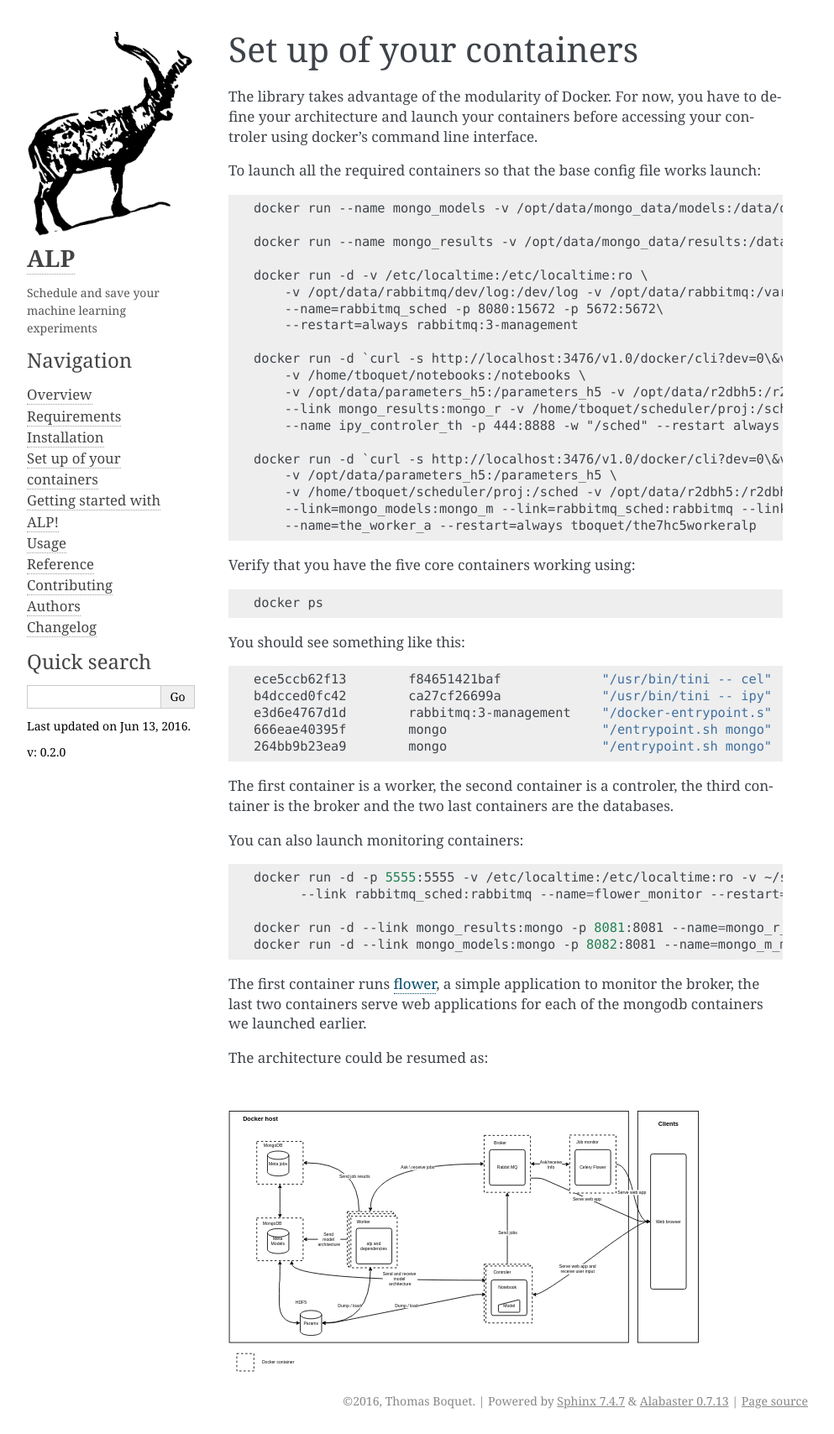
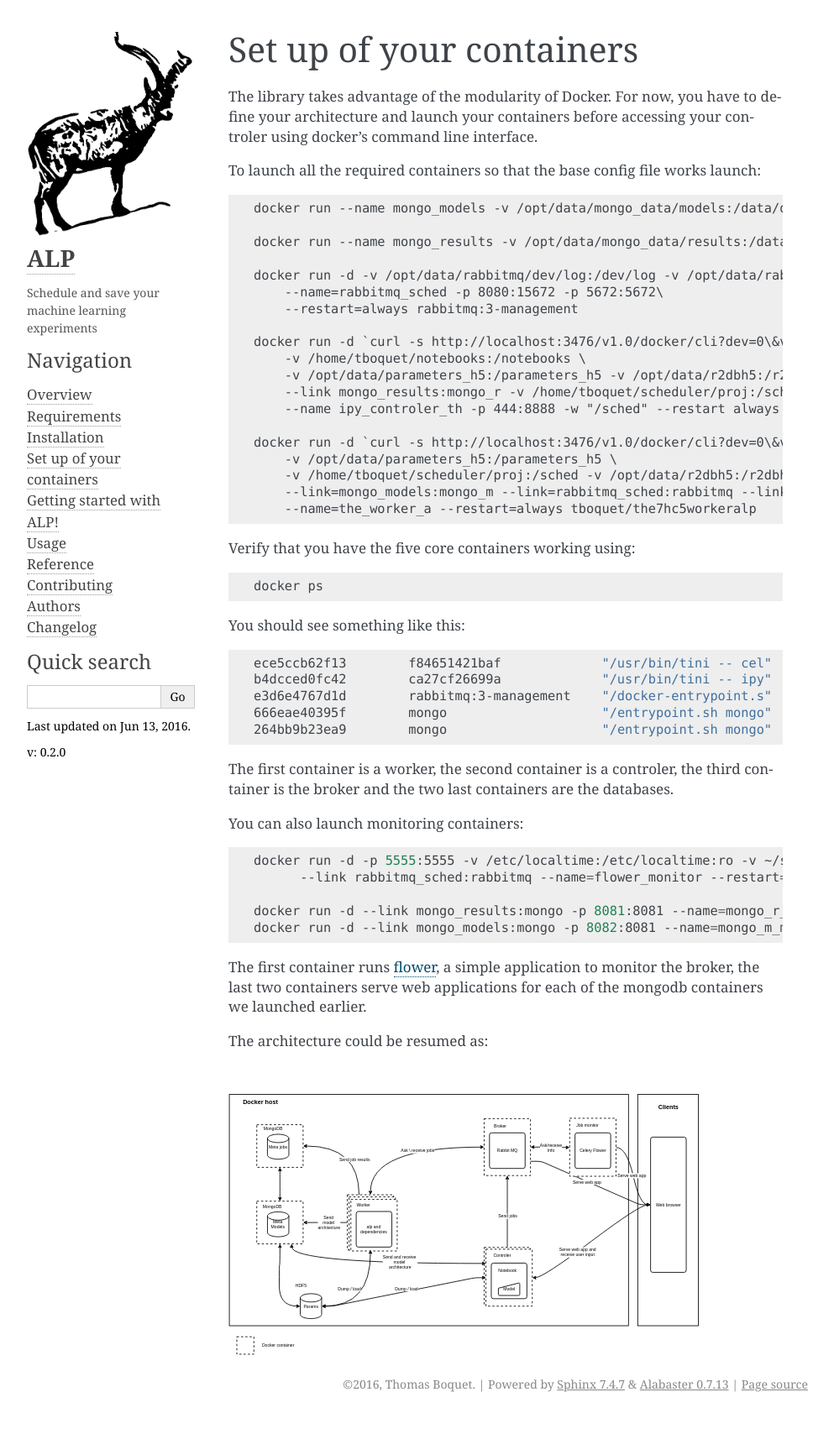
Before and after one commit to tboquet/python-alp, a Sphinx documentation site: the page built from docs/dockersetup.rst, in a window 1280 px wide. Shown: the whole page at 84% size, without its empty margins (148-1141 px from the left). Built offline with Sphinx 7.4.7, drawn with Linux system fonts in a browser that asks for light colours.

Commit message:
- localtime mount

```diff
--- a/docs/dockersetup.rst
+++ b/docs/dockersetup.rst
@@ -10,8 +10,7 @@ To launch all the required containers so that the base config file works launch:
 
     docker run --name mongo_results -v /opt/data/mongo_data/results:/data/db -d --restart=always mongo
 
-    docker run -d -v /etc/localtime:/etc/localtime:ro \
-        -v /opt/data/rabbitmq/dev/log:/dev/log -v /opt/data/rabbitmq:/var/lib/rabbitmq \
+    docker run -d -v /opt/data/rabbitmq/dev/log:/dev/log -v /opt/data/rabbitmq:/var/lib/rabbitmq \
         --name=rabbitmq_sched -p 8080:15672 -p 5672:5672\
         --restart=always rabbitmq:3-management
 
```
